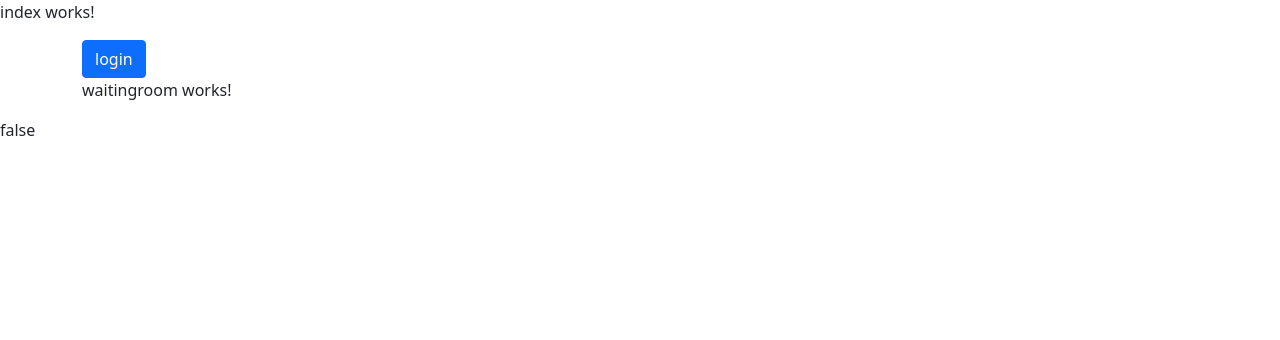
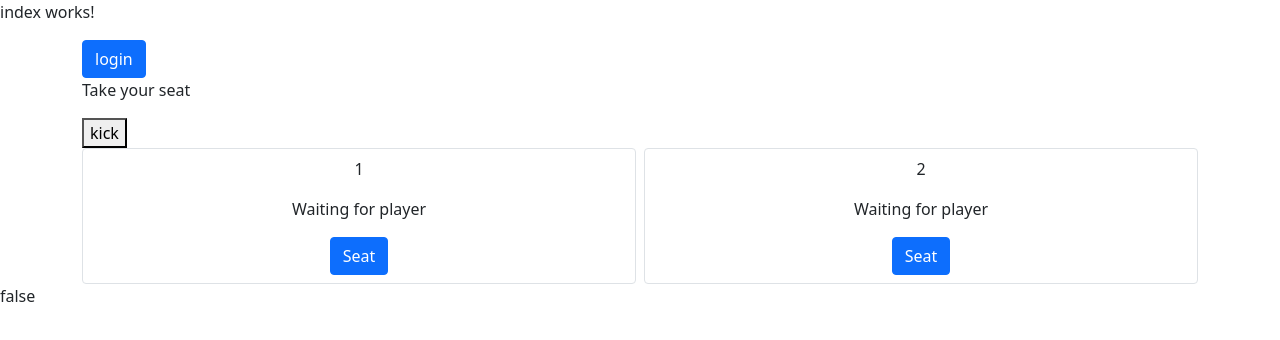
Before and after one commit to Grz3chuP/tictactoe, an Angular app: page /index/waitingRoom in a window 1280 px wide. Shown: the top 340 px of the page. Built offline with nearby package versions, Linux system fonts and the light colour scheme; no server answers; the database is empty.

Commit message:
user, active users

```diff
--- a/src/app/waitingroom/waitingroom.component.html
+++ b/src/app/waitingroom/waitingroom.component.html
@@ -1 +1,22 @@
-<p>waitingroom works!</p>
+
+<div class="waitingRoomWrapper ">
+  <p>Take your seat</p>
+  <button (click)="writeTableData(['waiting for player','waiting for player'],[false,false])">kick</button>
+  <div class="waitingRoom d-flex gap-2">
+    <div class="waitingRoomSeat p-2 border rounded flex-grow-1">
+      <div class="waitingRoomSeatInner d-flex flex-column justify-content-center align-items-center">
+        <p class="waitingRoomSeatNumber">1</p>
+        <p class="waitingRoomSeatName">{{userName1()}}</p>
+        <button class="btn btn-primary" (click)="seatDown()">Seat</button>
+      </div>
+    </div>
+    <div class="waitingRoomSeat p-2 border rounded flex-grow-1">
+      <div class="waitingRoomSeatInner d-flex flex-column justify-content-center align-items-center">
+        <p class="waitingRoomSeatNumber">2</p>
+        <p class="waitingRoomSeatName">{{userName2()}}</p>
+        <button class="btn btn-primary" (click)="seatDown2()">Seat</button>
+      </div>
+    </div>
+
+  </div>
+</div>
--- a/src/app/waitingroom/waitingroom.component.ts
+++ b/src/app/waitingroom/waitingroom.component.ts
@@ -1,4 +1,13 @@
-import { Component } from '@angular/core';
+import {Component} from '@angular/core';
+import {
+  user1isTaken,
+  user2isTaken,
+  userCredentials,
+  userIsLogged,
+  userName1,
+  userName2,
+  writeTableData
+} from "../../firebase";
 
 @Component({
   selector: 'app-waitingroom',
@@ -7,4 +16,54 @@ import { Component } from '@angular/core';
 })
 export class WaitingroomComponent {
 
+  // userName1 = 'Waiting for player';
+  // userName2 = 'Waiting for player';
+  // user1isTaken = false;
+  // user2isTaken = false;
+
+  constructor() {
+
+  }
+
+  seatDown() {
+    if (userIsLogged()) {
+      console.log('Seat down');
+      if (!user1isTaken()) {
+        if (userName2() !== userCredentials()) {
+          userName1.set(userCredentials());
+          user1isTaken.set(true) ;
+          writeTableData([userName1(),userName2()], [user1isTaken(),user2isTaken()])
+        } else {
+          alert('You can not play with yourself')
+        }
+      } else {
+        alert('This seat is taken')
+      }
+    } else {
+      alert('You must be logged in to play')
+    }
+  }
+
+  seatDown2() {
+    if (userIsLogged()) {
+      console.log('Seat down');
+      if (!user2isTaken()) {
+        if (userName1() !== userCredentials()) {
+          userName2.set(userCredentials());
+          user2isTaken.set(true);
+          writeTableData([userName1(),userName2()], [user1isTaken(),user2isTaken()])
+        } else {
+          alert('You can not play with yourself')
+        }
+      } else {
+        alert('This seat is taken')
+      }
+    } else {
+      alert('You must be logged in to play')
+    }
+  }
+
+  protected readonly userName1 = userName1;
+  protected readonly userName2 = userName2;
+  protected readonly writeTableData = writeTableData;
 }
--- a/src/firebase.ts
+++ b/src/firebase.ts
@@ -1,6 +1,6 @@
 // Import the functions you need from the SDKs you need
 import { initializeApp } from "firebase/app";
-import { getDatabase, ref, set, onValue, get } from "firebase/database";
+import { getDatabase, ref, set, onValue, get, remove } from "firebase/database";
 import { getAuth, signInWithEmailAndPassword, onAuthStateChanged, signOut, signInWithPopup, GoogleAuthProvider } from "firebase/auth";
 import { getStorage, ref as refStorage, uploadBytes } from "firebase/storage";
 import {signal} from "@angular/core";
@@ -24,21 +24,38 @@ const app = initializeApp(firebaseConfig);
 const db = getDatabase(app);
 
 export let userIsLogged = signal(false);
-export function writeUserData( name: any, email: any) {
-  set(ref(db, 'users'), {
-    username: name,
+export let userUid = signal('');
+export let userCredentials = signal('');
+export function writeUserData( uid: any, email: any, path: any) {
+  set(ref(db, path), {
+    userUid: uid,
     email: email,
 
   });
 }
+export function writeTableData( player: any, seat: any) {
+  set(ref(db, 'table'), {
+    player: player,
+    seat: seat
 
+  });
+}
+
+export function removeTableData(path: any) {
+  remove(ref(db, path));
+}
 export async function signInWithGoogle() {
   const auth = getAuth();
   const provider = new GoogleAuthProvider();
   const credential = await signInWithPopup(auth, provider).then((result) => {
     userIsLogged.set(true);
     const user = result.user;
-
+    if (typeof user.email === "string") {
+      userCredentials.set(user.email);
+    }
+    writeUserData(user.uid, user.email, 'users');
+    userUid.set(user.uid);
+    console.log(userCredentials());
   });
 
 
@@ -55,10 +72,30 @@ export const checkUserIsLogin = async () => {
     if (user) {
       console.log('zalogowany' + user.email);
       userIsLogged.set(true);
-
+      writeUserData(user.uid, user.email, 'logedUsers/' + user.uid);
+      if (typeof user.email === "string") {
+        userCredentials.set(user.email);
+      }
     } else {
       console.log('niezalogowany');
       userIsLogged.set(false);
+      removeTableData('logedUsers/' + userUid());
+
     }
   });
 }
+export let userName1 = signal('Waiting for player');
+export let userName2 = signal('Waiting for player');
+export let user1isTaken = signal(false);
+export let user2isTaken = signal(false);
+
+onValue(ref(db, 'table'), (snapshot) => {
+  const data = snapshot.val();
+  if (data) {
+    userName1.set(data.player[0]);
+    userName2.set(data.player[1]);
+    user1isTaken.set(data.seat[0]);
+    user2isTaken.set(data.seat[1]);
+
+  }
+});
```
